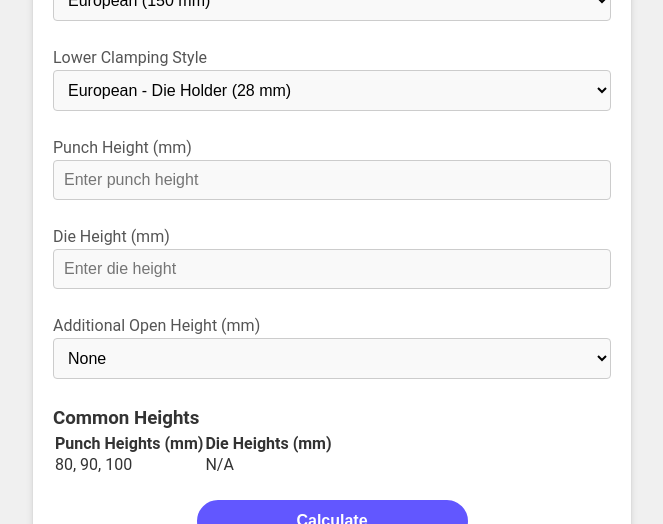
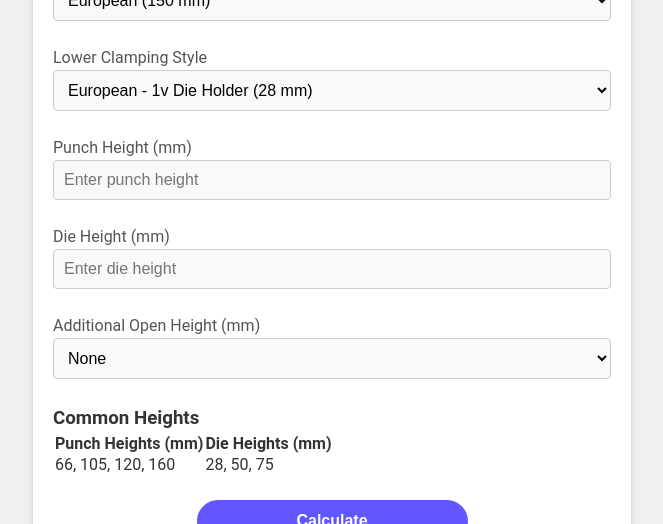
Before and after one commit to DaneColeson/QuickTools, a React (Create React App) app: page /daylight-calculator in a window 1280 px wide. Shown: the part 238-762 px from the top of the page, without its empty margins (308-971 px from the left). Built offline with nearby package versions, Linux system fonts and the light colour scheme.

Commit message:
Changed Common Die and Punch Heights

```diff
--- a/package.json
+++ b/package.json
@@ -18,7 +18,7 @@
   },
   "devDependencies": {
     "@babel/plugin-proposal-private-property-in-object": "^7.21.11",
-    "@types/react": "^17.0.2",
+    "@types/react": "^17.0.83",
     "@types/react-dom": "^17.0.2",
     "@types/react-router-dom": "^5.3.3"
   },
--- a/src/components/DaylightCalculator.tsx
+++ b/src/components/DaylightCalculator.tsx
@@ -19,8 +19,8 @@ const upperClampingOptions = [
 ];
 
 const lowerClampingOptions = [
-  { label: "European - Die Holder", height: 28 },
-  { label: "European - Die Holder - 50mm", height: 50 },
+  { label: "European - 1v Die Holder", height: 28 },
+  { label: "European - Large 1v Die Holder", height: 50 },
   { label: "American Manual - Die Holder", height: 50.8 },
   { label: "American - 1000 Series", height: 55 },
   { label: "American - 2000 Series", height: 55 },
@@ -31,17 +31,20 @@ const lowerClampingOptions = [
 type MachineType = keyof typeof machines;
 
 const commonPunchHeights = {
-  European: [80, 90, 100],
-  "American Manual": [75, 85, 95],
-  "American - 1000 Series": [70, 80, 90],
-  "WT - 1000 Series": [60, 70, 80],
+  European: [66, 105, 120, 160],
+  "American Manual": [95, 145, 222],
+  "American - 1000 Series": [95, 145, 222],
+  "WT - 1000 Series": [120, 163, 220],
+  "WT - 2000 Series": [120, 163, 220]
 };
 
 const commonDieHeights = {
-  European: [28, 50, 75],
-  "American Manual": [50.8, 75, 100],
-  "American - 1000 Series": [55, 70, 85],
-  "WT - 1000 Series": [55, 70, 85],
+  "European - 1v Die Holder": [28, 50, 75],
+  "European - Large 1v Die Holder": [50, 60],
+  "American Manual": [40, 60, 80, 100],
+  "American - 1000 Series": [40, 60, 80, 100],
+  "WT - 1000 Series": [55, 100],
+  "WT - 2000 Series": [55, 100]
 };
 
 const DaylightCalculator: React.FC = () => {
```
Also changed, not shown: 1 other file (tests, documents, lock files or other folders).
